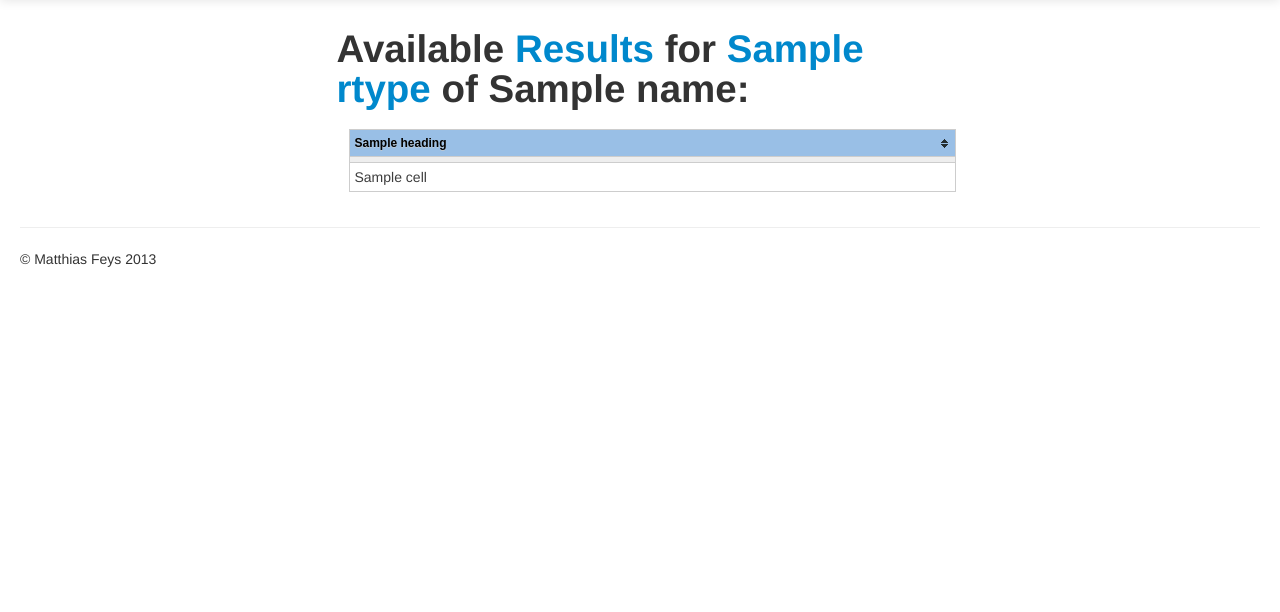
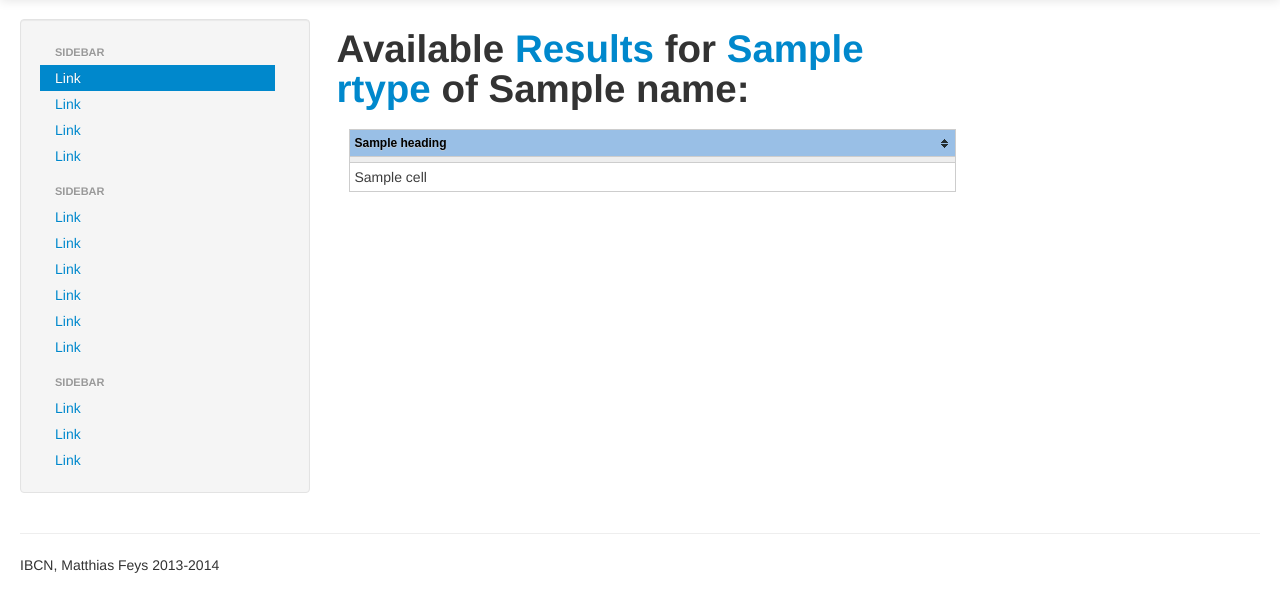
Before and after one commit to Fematich/article_browser, a Flask app: template app/templates/table2.html in a window 1280 px wide. Shown: the part 41-653 px from the top of the page. Run offline with Flask 2, Linux system fonts and the light colour scheme; the template is opened without the code that fills it: most values are stand-ins (such as "Sample title", 1, 10 or a date in 2020).

Commit message:
autoupdate 2014-01-10-12:05:02

```diff
--- a/app/templates/base.html
+++ b/app/templates/base.html
@@ -179,29 +179,7 @@
     <div class="container-fluid">
       <div class="row-fluid">
         <div class="span3">
-<!--
-          <div class="well sidebar-nav">
-            <ul class="nav nav-list">
-              <li class="nav-header">Sidebar</li>
-              <li class="active"><a href="#">Link</a></li>
-              <li><a href="#">Link</a></li>
-              <li><a href="#">Link</a></li>
-              <li><a href="#">Link</a></li>
-              <li class="nav-header">Sidebar</li>
-              <li><a href="#">Link</a></li>
-              <li><a href="#">Link</a></li>
-              <li><a href="#">Link</a></li>
-              <li><a href="#">Link</a></li>
-              <li><a href="#">Link</a></li>
-              <li><a href="#">Link</a></li>
-              <li class="nav-header">Sidebar</li>
-              <li><a href="#">Link</a></li>
-              <li><a href="#">Link</a></li>
-              <li><a href="#">Link</a></li>
-            </ul
-          </div>
--->
-
+           {% block sidebar %}{% endblock %}
         </div><!--/span-->
         <div class="span6">
 	    {% block body %}{% endblock %}
@@ -209,9 +187,9 @@
       </div><!--/row-->
       <hr>
       <footer>
-        <p>&copy; Matthias Feys 2013</p>
+        <p>IBCN, Matthias Feys 2013-2014</p>
       </footer>
 
-    </div><!--/.fluid-container-->
+    </div><!--/.fluid-container   &copy; -->
   </body>
 </html>
--- a/app/templates/table2.html
+++ b/app/templates/table2.html
@@ -1,7 +1,28 @@
 <!-- extend base layout -->
 {% extends "base.html" %}
 <!--{% set active_page = "Results" %} -->
-
+{% block sidebar %}
+<div class="well sidebar-nav">
+            <ul class="nav nav-list  nav-stacked">
+              <li class="nav-header">Sidebar</li>
+              <li class="active"><a href="#">Link</a></li>
+              <li><a href="#">Link</a></li>
+              <li><a href="#">Link</a></li>
+              <li><a href="#">Link</a></li>
+              <li class="nav-header">Sidebar</li>
+              <li><a href="#">Link</a></li>
+              <li><a href="#">Link</a></li>
+              <li><a href="#">Link</a></li>
+              <li><a href="#">Link</a></li>
+              <li><a href="#">Link</a></li>
+              <li><a href="#">Link</a></li>
+              <li class="nav-header">Sidebar</li>
+              <li><a href="#">Link</a></li>
+              <li><a href="#">Link</a></li>
+              <li><a href="#">Link</a></li>
+            </ul>
+          </div>
+{% endblock %}
 {% block body %}
 <h1>Available <a href={{url_for('results')}}>Results</a> for <a href={{url_for('results',rtype='compare_events')}}>{{rtype}}</a> of {{name}}:</h1>
 <div class="span12">
--- a/app/views.py
+++ b/app/views.py
@@ -76,3 +76,6 @@ def results(rtype=None,name=''):
         if rtype=='compare_event':
             headings, entries=mongo_utils.get_all_compare_event(name=name)
             return render_template('table2.html',rtype=rtype,name=name,headings=headings,entries=entries)
+        else:
+            headings, entries=mongo_utils.get_data(rtype=rtype,name=name)
+            return render_template('table2.html',rtype=rtype,name=name,headings=headings,entries=entries)
```
Also changed, not shown: app/mongo_utils.py (+6 -3 lines).
